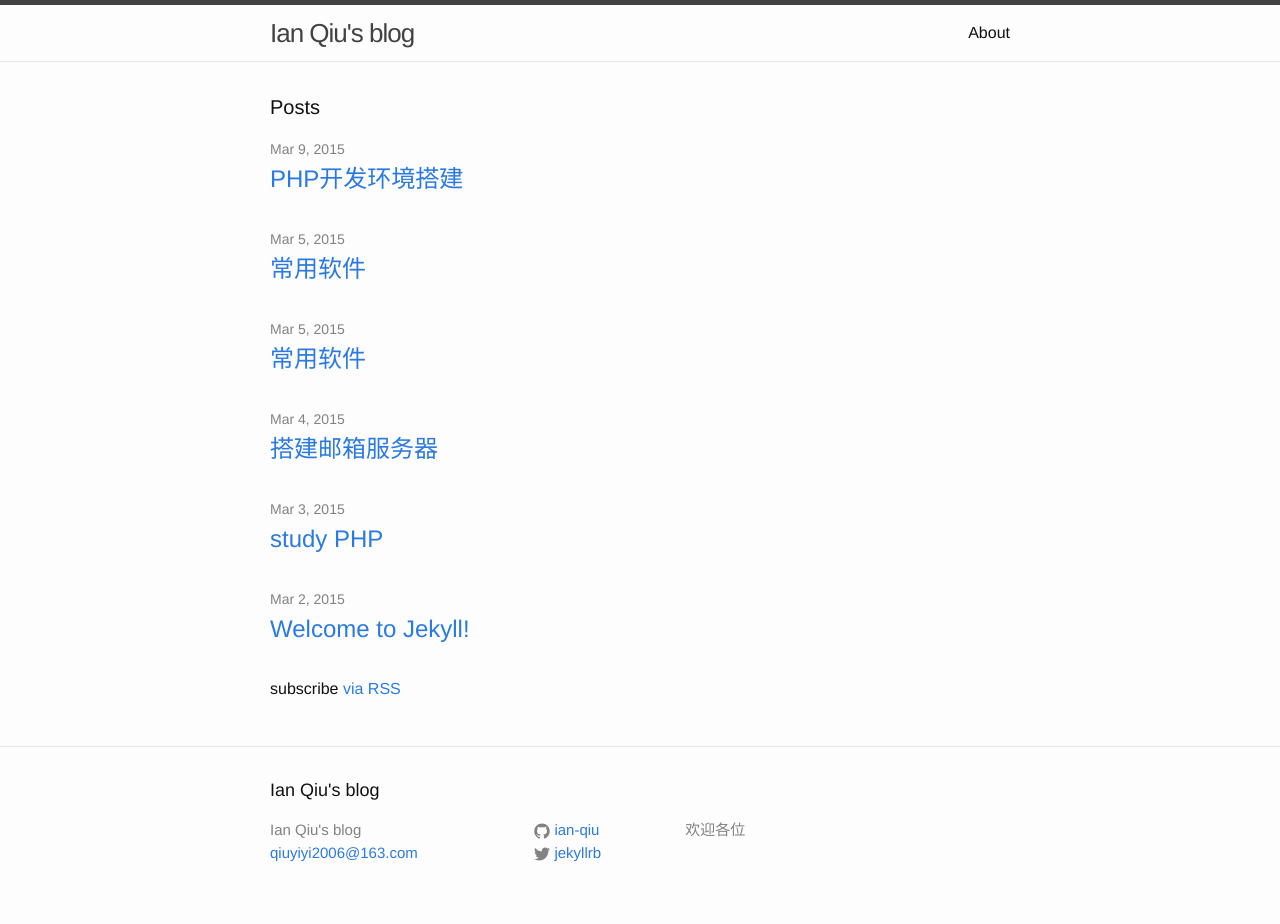
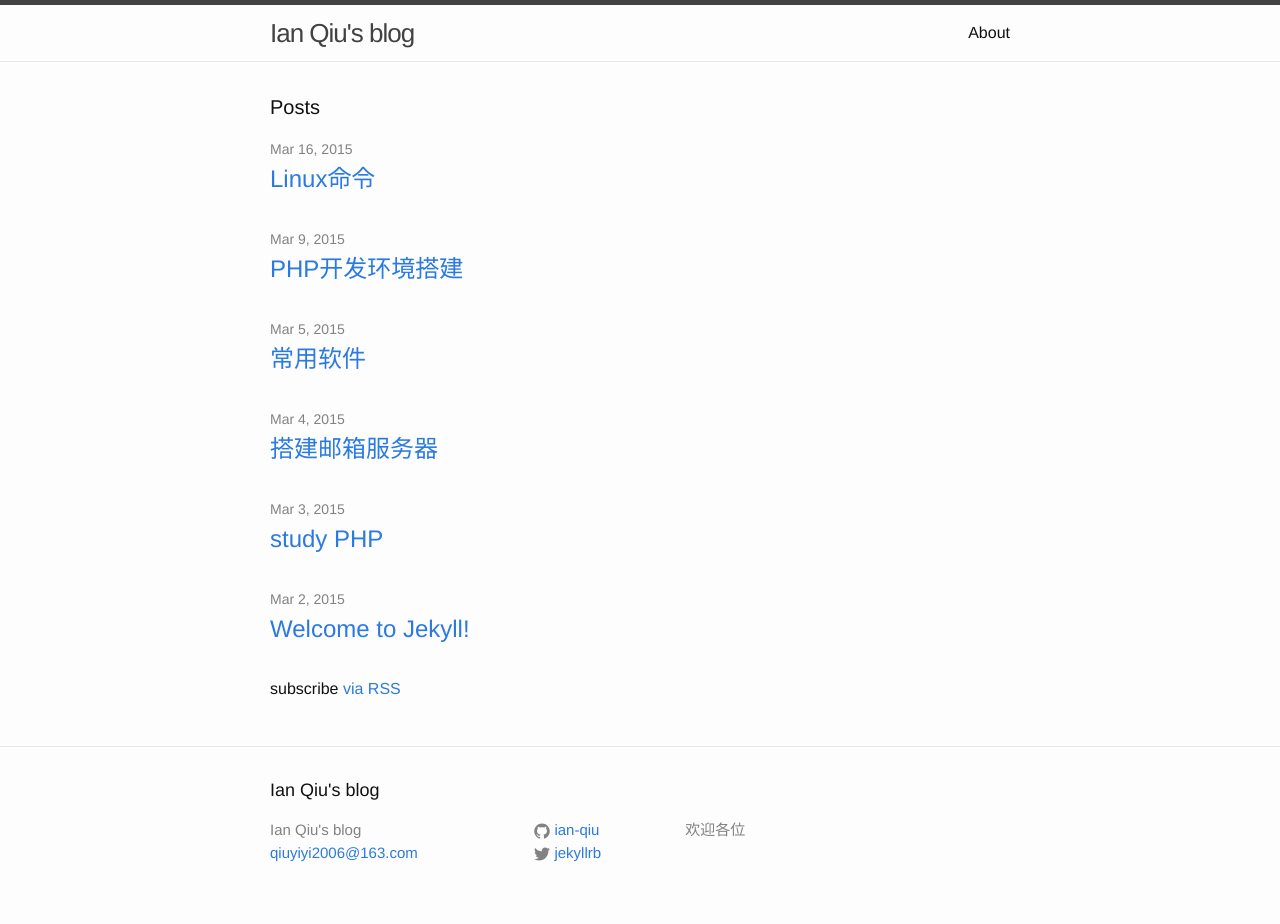
Before and after one commit to ian-qiu/ian-qiu.github.io, a Jekyll site: the page built from index.html, in a window 1280 px wide. Built offline with Jekyll 4.4.1, drawn with Linux system fonts in a browser that asks for light colours.

Commit message:
linux commands

```diff
--- a/_posts/2015-03-16-linux-commands.markdown
+++ b/_posts/2015-03-16-linux-commands.markdown
@@ -1,7 +1,7 @@
 ---
 layout: post
-title:  "常用软件"
-date:   2015-03-05 00:13:29
+title:  "Linux命令"
+date:   2015-03-16 10:41:29
 categories: study
 ---
 
```
